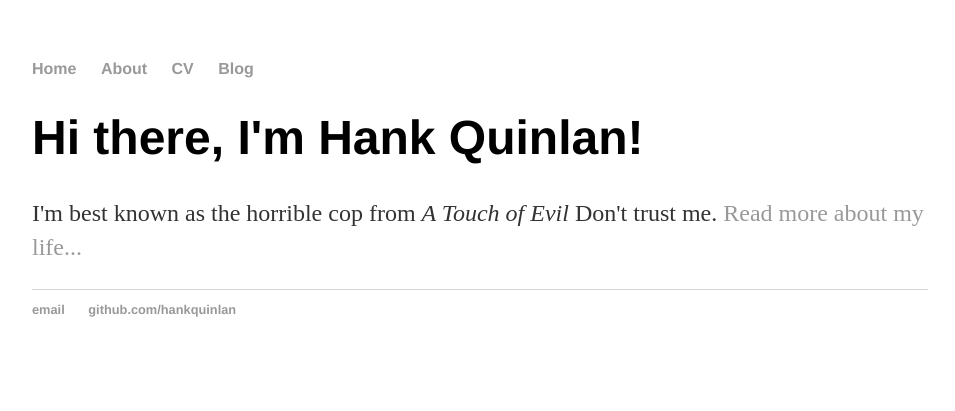
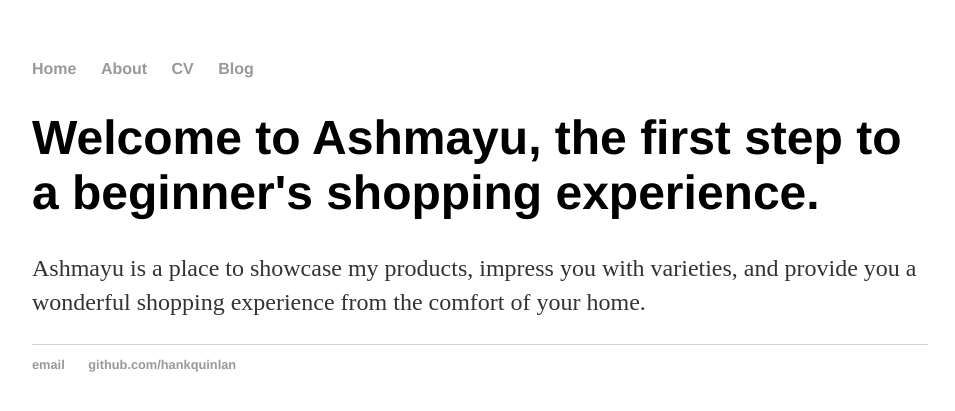
Before and after one commit to ashmayu/ashmayu.github.io, a Jekyll site: the page built from index.html, in a window 1280 px wide. Shown: the top 411 px of the page, without its empty margins (160-1115 px from the left). Built offline with Jekyll 4.4.1, drawn with Linux system fonts in a browser that asks for light colours.

Commit message:
added header and paragraph

```diff
--- a/index.html
+++ b/index.html
@@ -1,30 +1,8 @@
-<!DOCTYPE html>
-<html>
-	<head>
-		<title>Hank Quinlan, Horrible Cop</title>
-		<!-- link to main stylesheet -->
-		<link rel="stylesheet" type="text/css" href="/css/main.css">
-	</head>
-	<body>
-		<nav>
-    		<ul>
-        		<li><a href="/">Home</a></li>
-	        	<li><a href="/about">About</a></li>
-        		<li><a href="/cv">CV</a></li>
-        		<li><a href="/blog">Blog</a></li>
-    		</ul>
-		</nav>
-		<div class="container">
-    		<div class="blurb">
-        		<h1>Hi there, I'm Hank Quinlan!</h1>
-				<p>I'm best known as the horrible cop from <em>A Touch of Evil</em> Don't trust me. <a href="/about">Read more about my life...</a></p>
-    		</div><!-- /.blurb -->
-		</div><!-- /.container -->
-		<footer>
-    		<ul>
-        		<li><a href="mailto:hankquinlanhub@gmail.com">email</a></li>
-        		<li><a href="https://github.com/hankquinlan">github.com/hankquinlan</a></li>
-			</ul>
-		</footer>
-	</body>
-</html>
+---
+layout: default
+title: Ashmayu Shopping Experience
+---
+<div class="blurb">
+	<h1>Welcome to Ashmayu, the first step to a beginner's shopping experience.</h1>
+	<p>Ashmayu is a place to showcase my products, impress you with varieties, and provide you a wonderful shopping experience from the comfort of your home.</p>
+</div><!-- /.blurb -->
```
